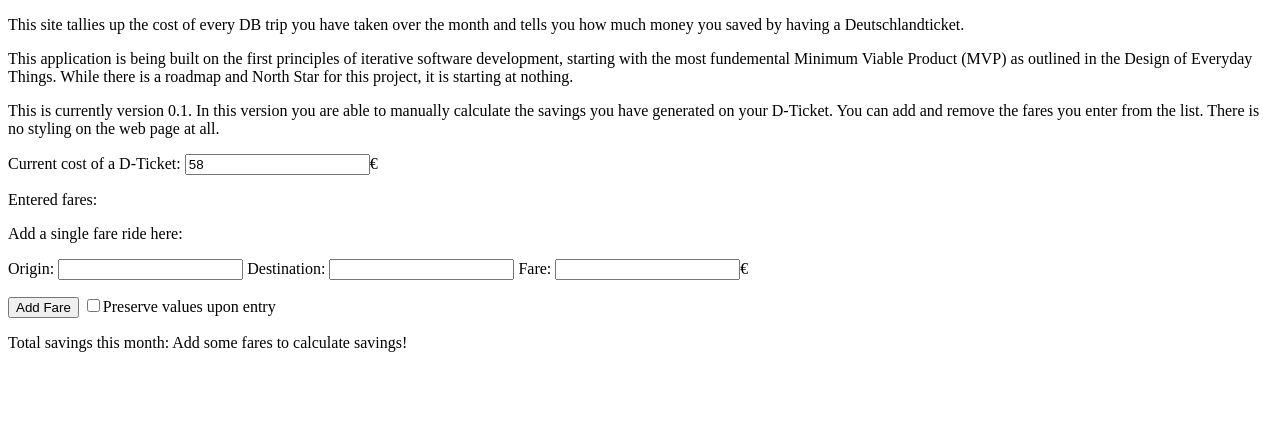
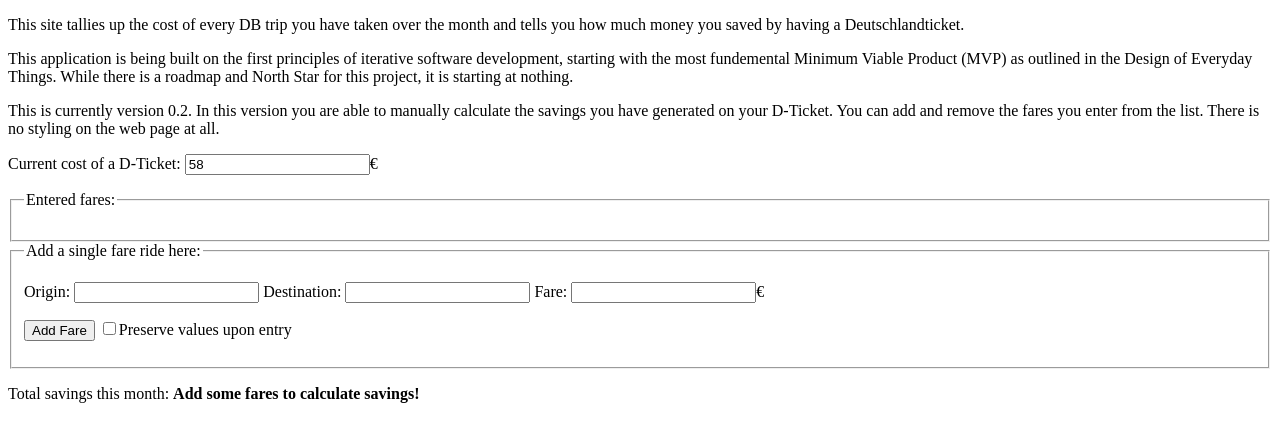
Before and after one commit to ColumCross/d-ticket-calculator, a plain HTML site: page index.html in a window 1280 px wide. Shown: the part 105-546 px from the top of the page. Drawn offline with Linux system fonts and the light colour scheme.

Commit message:
Added a little styling to show seperation of the the different elements.

```diff
--- a/index.html
+++ b/index.html
@@ -15,18 +15,23 @@
       <h3>By <a href="http://columcross.com" target="_blank">Colum Cross</a></h3>
       <p>This site tallies up the cost of every DB trip you have taken over the month and tells you how much money you saved by having a Deutschlandticket.</p>
   <p>This application is being built on the first principles of iterative software development, starting with the most fundemental Minimum Viable Product (MVP) as outlined in the Design of Everyday Things. While there is a roadmap and North Star for this project, it is starting at nothing.</p>
-      <p>This is currently version 0.1. In this version you are able to manually calculate the savings you have generated on your D-Ticket. You can add and remove the fares you enter from the list. There is no styling on the web page at all.</p>
+      <p>This is currently version 0.2. In this version you are able to manually calculate the savings you have generated on your D-Ticket. You can add and remove the fares you enter from the list. There is no styling on the web page at all.</p>
       <div>
         <p>Current cost of a D-Ticket: <input type="number" id="dticket" value="58"/>€</p>
-        <p>Entered fares:</p>
+        <fieldset>
+          <legend>Entered fares:</legend>
           <ul id="fareList"></ul>
-        <p id="newTicket">Add a single fare ride here:</p>
+        </fieldset>
+        <fieldset>
+
+          <legend id="newTicket">Add a single fare ride here:</legend>
           <p>Origin: <input type="text" id="origin" /> Destination: <input type="text" id="destination" /> Fare: <input type="number" id="newFare" />€</p>
           <p>
             <button type="button" onClick="addFare()">Add Fare</button>
             <input type="checkbox" id="clearValues" name="clearValues" /><label for="clearValues">Preserve values upon entry</label>
           </p>
-        <p>Total savings this month: <span id="totalSavings">Add some fares to calculate savings!</span></p>
+        </fieldset>
+        <p>Total savings this month: <span id="totalSavings" style="font-weight: bold;">Add some fares to calculate savings!</span></p>
       </div>
     </body>
 </html>
```
Lines whose indentation alone changed are shown as unchanged.
